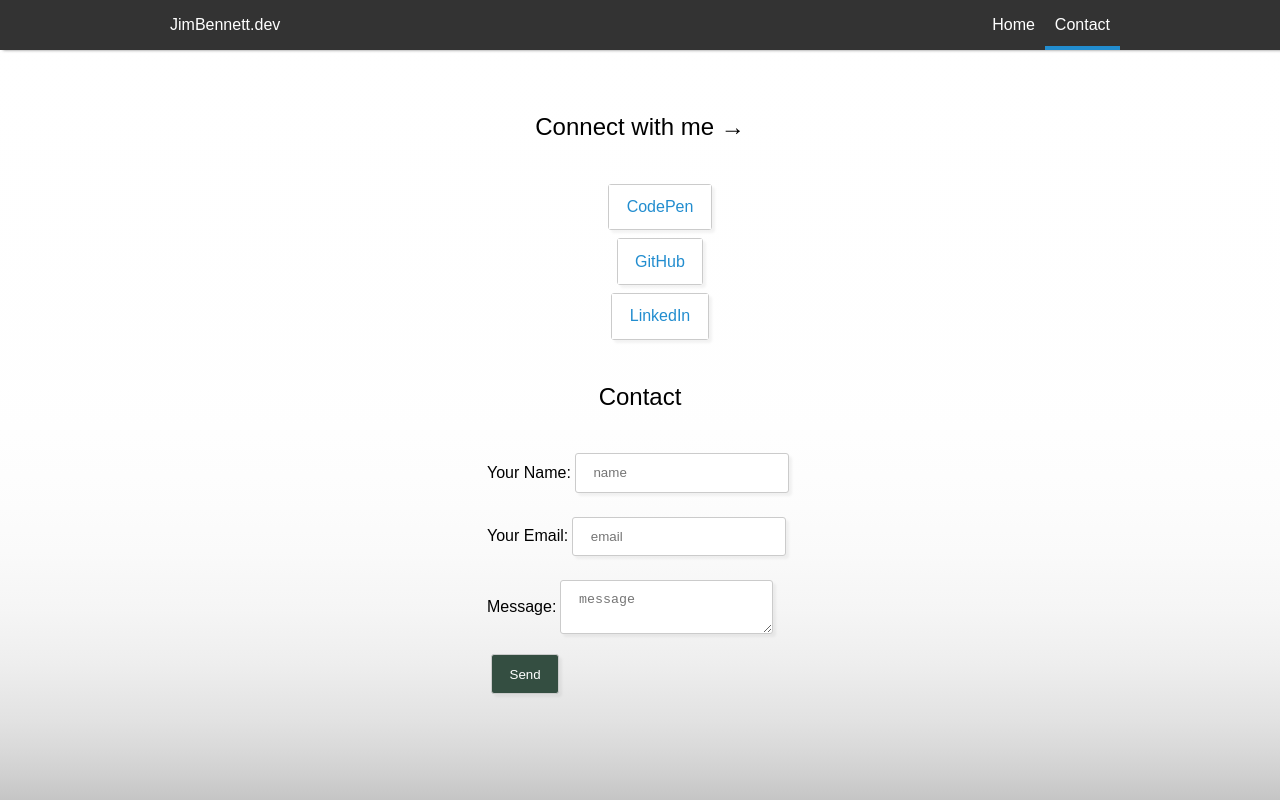
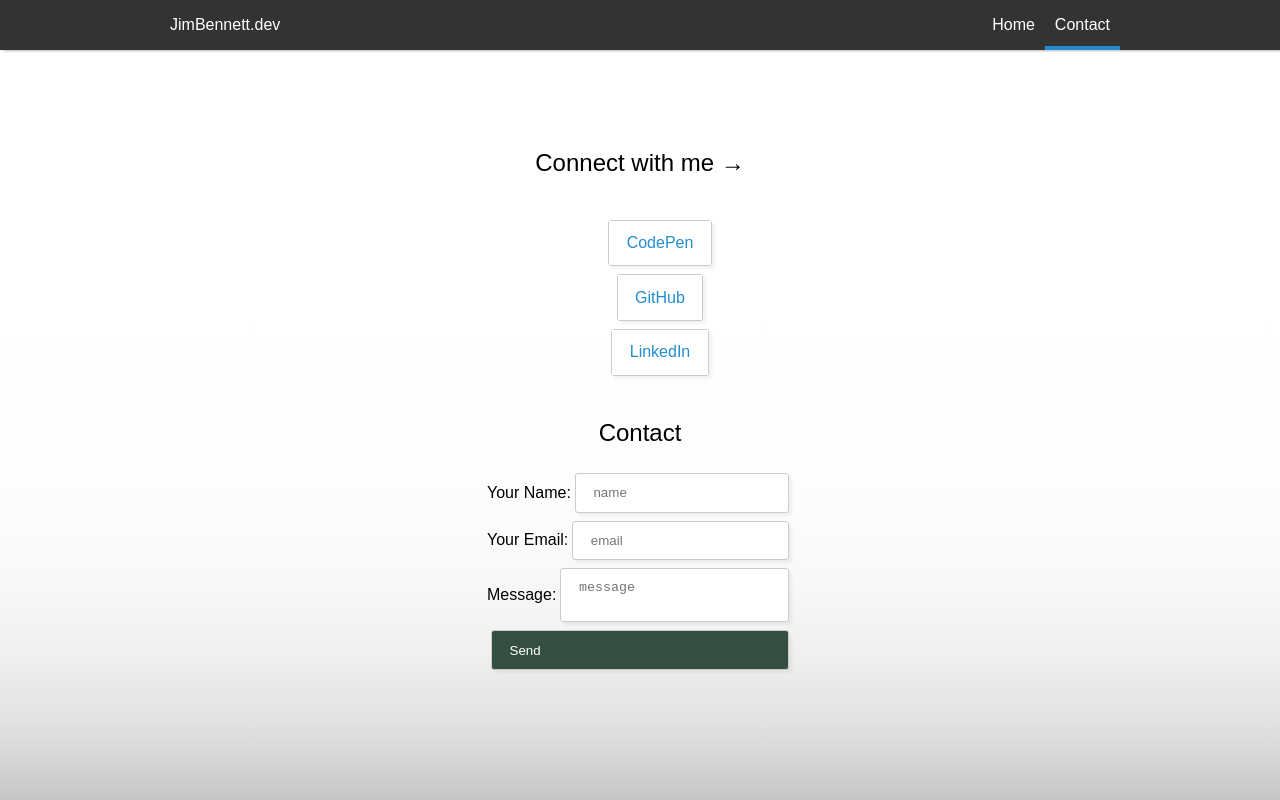
Before and after one commit to resonantdoghouse/jimbennett.dev, a React (Vite) app: page /contact in a window 1280 px wide. Built offline with nearby package versions, Linux system fonts and the light colour scheme.

Commit message:
improve  contact form

```diff
--- a/src/pages/ContactPage/ContactPage.jsx
+++ b/src/pages/ContactPage/ContactPage.jsx
@@ -33,13 +33,7 @@ const ContactPage = () => (
       </li>
     </ul>
     <h2>Contact</h2>
-    <form
-      className="contact-form"
-      name="Contact"
-      method="POST"
-      netlify
-    >
-      <p>
+    <form className="contact-form" name="contact" method="POST" netlify>
       <label className="contact-form__label">
         Your Name:{' '}
         <input
@@ -49,8 +43,7 @@ const ContactPage = () => (
           placeholder="name"
         />
       </label>
-      </p>
-      <p>
+
       <label className="contact-form__label">
         Your Email:{' '}
         <input
@@ -60,8 +53,7 @@ const ContactPage = () => (
           placeholder="email"
         />
       </label>
-      </p>
-      <p>
+
       <label className="contact-form__label">
         Message:{' '}
         <textarea
@@ -70,12 +62,10 @@ const ContactPage = () => (
           placeholder="message"
         ></textarea>
       </label>
-      </p>
-      <p>
+
       <button className="contact-form__btn" type="submit">
         Send
       </button>
-      </p>
     </form>
   </section>
 );
--- a/src/pages/ContactPage/ContactPage.scss
+++ b/src/pages/ContactPage/ContactPage.scss
@@ -40,6 +40,8 @@ $transition-duration: 0.25s;
 }
 
 .contact-form {
+  display: flex;
+  flex-direction: column;
   &__label {
     display: flex;
     align-items: center;
@@ -47,6 +49,7 @@ $transition-duration: 0.25s;
   }
   &__input,
   &__textarea {
+    flex-grow: 1;
     border: $border-style;
     background: $background-light;
     border-radius: 3px;
@@ -57,6 +60,10 @@ $transition-duration: 0.25s;
     padding: $padding-size;
     background: var(--color-light);
     color: var(--color-secondary);
+  }
+  &__textarea  {
+    max-width: 100%;
+    resize: none;
   }
   &__btn {
     border: $border-style;
```
Lines whose indentation alone changed are shown as unchanged.
